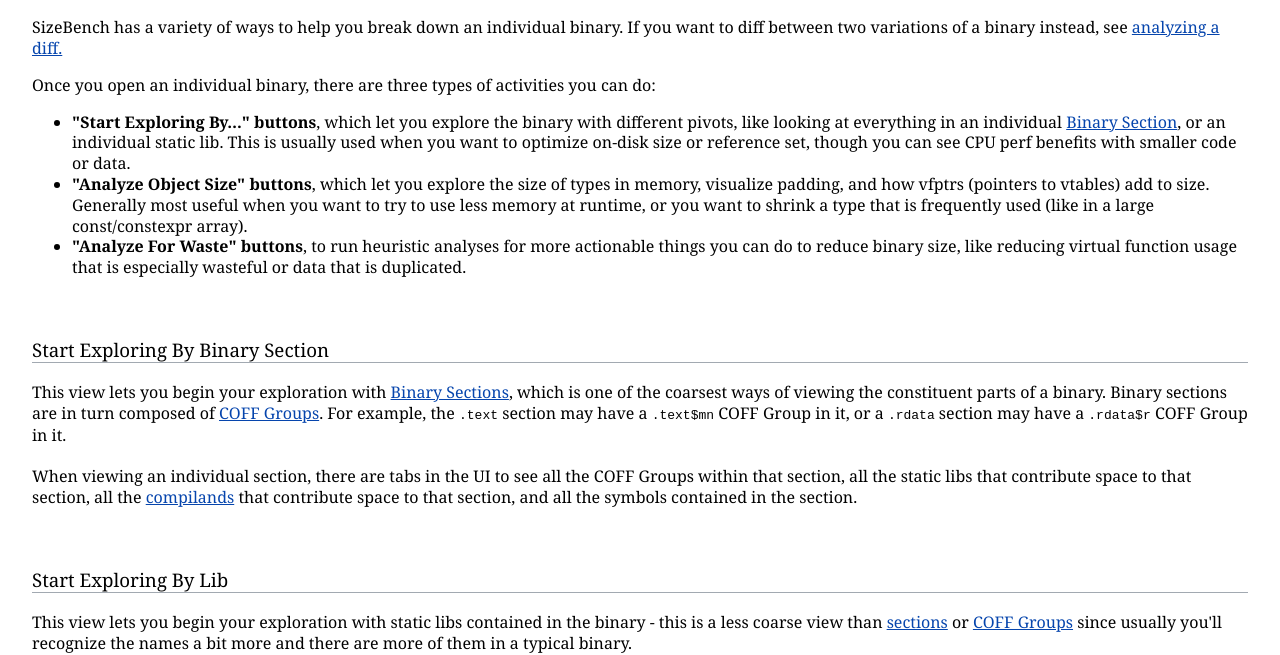
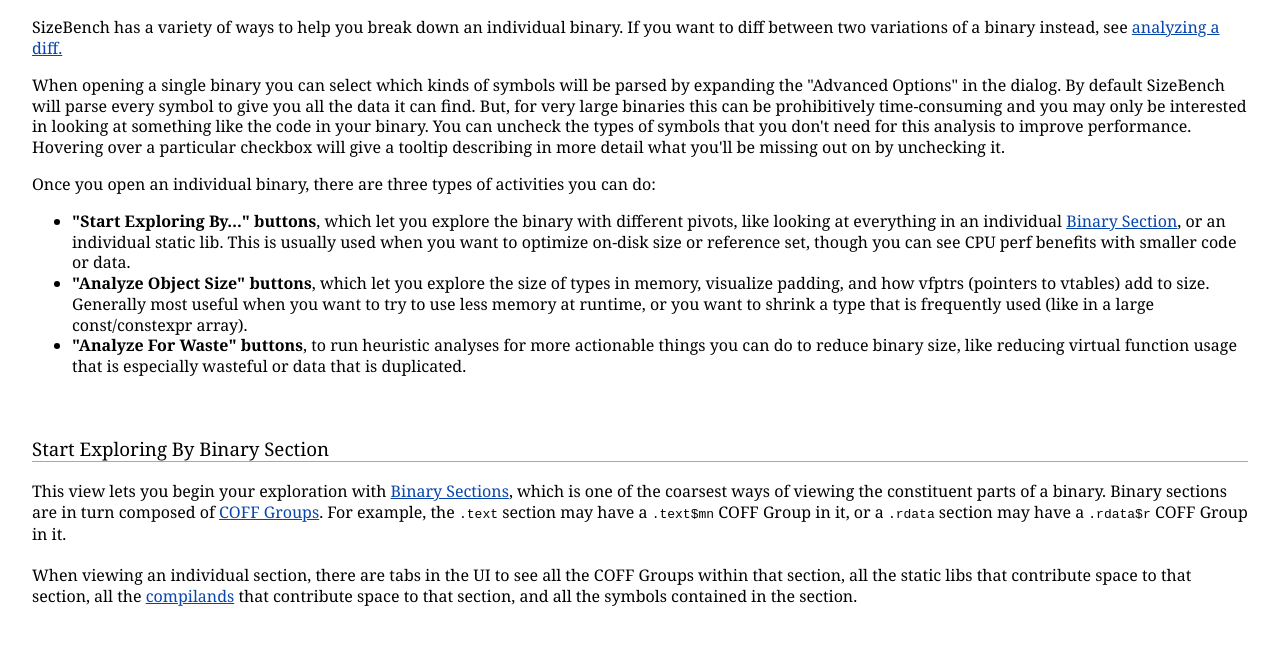
Before and after one commit to microsoft/SizeBench, a plain HTML site: page EndUserDocs/single-binary.html in a window 1280 px wide. Shown: the part 151-806 px from the top of the page. Drawn offline with Linux system fonts and the light colour scheme.

Commit message:
Adding a little note to the end-user docs.

```diff
--- a/EndUserDocs/single-binary.html
+++ b/EndUserDocs/single-binary.html
@@ -9,6 +9,13 @@
 
         <p>SizeBench has a variety of ways to help you break down an individual binary.  If you want to diff between two variations of a binary instead,
            see <a href="diff.html">analyzing a diff.</a>
+        </p>
+
+        <p>When opening a single binary you can select which kinds of symbols will be parsed by expanding the "Advanced Options" in the dialog.
+           By default SizeBench will parse every symbol to give you all the data it can find.  But, for very large binaries this can be prohibitively
+           time-consuming and you may only be interested in looking at something like the code in your binary.  You can uncheck the types of symbols
+           that you don't need for this analysis to improve performance.  Hovering over a particular checkbox will give a tooltip describing in more detail
+           what you'll be missing out on by unchecking it.
         </p>
 
         <p>Once you open an individual binary, there are three types of activities you can do:</p>
```
